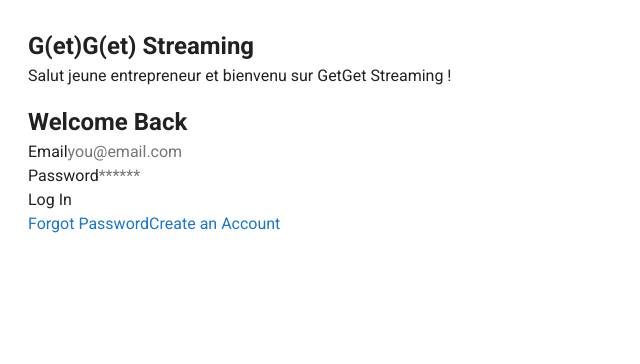
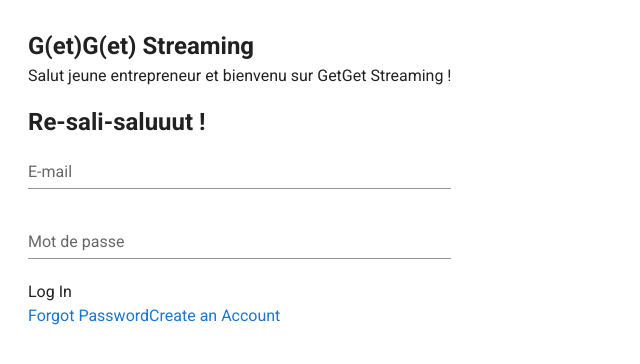
Before and after one commit to gmirmand/id., a Vue app: page /login in a window 1280 px wide. Shown: the top 364 px of the page, without its empty margins (0-640 px from the left). Built offline with nearby package versions, Linux system fonts and the light colour scheme; no server answers.

Commit message:
:sparkles: Setup login form

```diff
--- a/src/views/Login.vue
+++ b/src/views/Login.vue
@@ -10,33 +10,49 @@
         <p>Salut jeune entrepreneur et bienvenu sur GetGet Streaming !</p>
       </div>
       <div :class="{ 'signup-form': !showLoginForm }" class="col2">
-        <form v-if="showLoginForm" @submit.prevent>
-          <h1>Welcome Back</h1>
-          <div>
-            <label for="email1">Email</label>
-            <input
-              id="email1"
-              v-model.trim="loginForm.email"
+        <validation-observer
+          v-if="showLoginForm"
+          ref="observer"
+          v-slot="{ invalidLogin }"
+        >
+          <form @submit.prevent="login">
+            <h1>Re-sali-saluuut !</h1>
+            <validation-provider
+              v-slot="{ errors }"
+              name="email"
+              rules="required|email"
+            >
+              <v-text-field
+                v-model="loginForm.email"
+                :error-messages="errors"
+                label="E-mail"
                 placeholder="you@email.com"
-              type="text"
-            />
-          </div>
-          <div>
-            <label for="password1">Password</label>
-            <input
-              id="password1"
-              v-model.trim="loginForm.password"
-              placeholder="******"
+                required
+              ></v-text-field>
+            </validation-provider>
+            <validation-provider
+              v-slot="{ errors }"
+              name="password"
+              rules="required|min:8|verify_password"
+            >
+              <v-text-field
+                v-model="loginForm.password"
+                :error-messages="errors"
+                label="Mot de passe"
+                placeholder="Genre '1234' tqt"
                 type="password"
-            />
-          </div>
-          <button class="button" @click="login()">Log In</button>
+                required
+              ></v-text-field>
+            </validation-provider>
+            <button :disabled="invalidLogin" class="button">Log In</button>
             <div class="extras">
               <a @click="togglePasswordReset()">Forgot Password</a>
               <a @click="toggleForm()">Create an Account</a>
             </div>
           </form>
-        <form v-else @submit.prevent>
+        </validation-observer>
+        <validation-observer v-else ref="observer" v-slot="{ invalidSignup }">
+          <form @submit.prevent="signup">
             <h1>Get Started</h1>
             <div>
               <label for="name">Name</label>
@@ -65,11 +81,12 @@
                 type="password"
               />
             </div>
-          <button class="button" @click="signup()">Sign Up</button>
+            <button :disabled="invalidSignup" class="button">Sign Up</button>
             <div class="extras">
               <a @click="toggleForm()">Back to Log In</a>
             </div>
           </form>
+        </validation-observer>
       </div>
     </section>
   </div>
@@ -77,10 +94,47 @@
 
 <script>
 import PasswordReset from "@/components/PasswordReset";
+import { required, email, min } from "vee-validate/dist/rules";
+import {
+  extend,
+  ValidationObserver,
+  ValidationProvider,
+  setInteractionMode,
+} from "vee-validate";
+
+setInteractionMode("eager");
+
+extend("required", {
+  ...required,
+  message: "{_field_} can not be empty",
+});
+
+extend("email", {
+  ...email,
+  message: "Email must be valid",
+});
+
+extend("min", {
+  ...min,
+  message: "{_field_} may not be lower than {length} characters",
+});
+
+extend("verify_password", {
+  getMessage: () =>
+    `The password must contain at least: 1 uppercase letter, 1 lowercase letter, 1 number, and one special character (E.g. , . _ & ? etc)`,
+  validate: (value) => {
+    const strongRegex = new RegExp(
+      "^(?=.*[a-z])(?=.*[A-Z])(?=.*[0-9])(?=.*[!@#$%^&*])(?=.{8,})"
+    );
+    return strongRegex.test(value);
+  },
+});
 
 export default {
   components: {
     PasswordReset,
+    ValidationProvider,
+    ValidationObserver,
   },
   data() {
     return {
```
Lines whose indentation alone changed are shown as unchanged.
